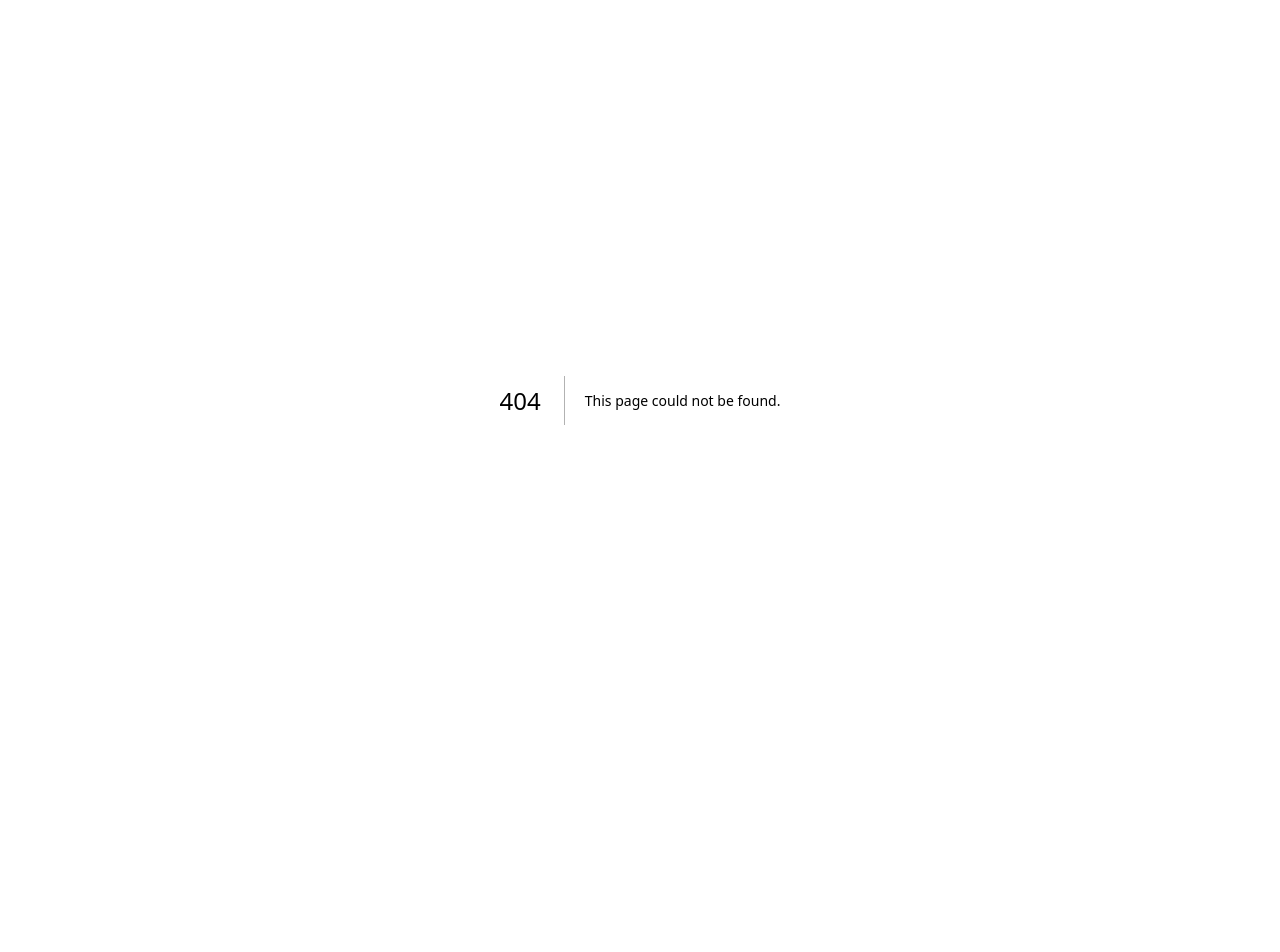
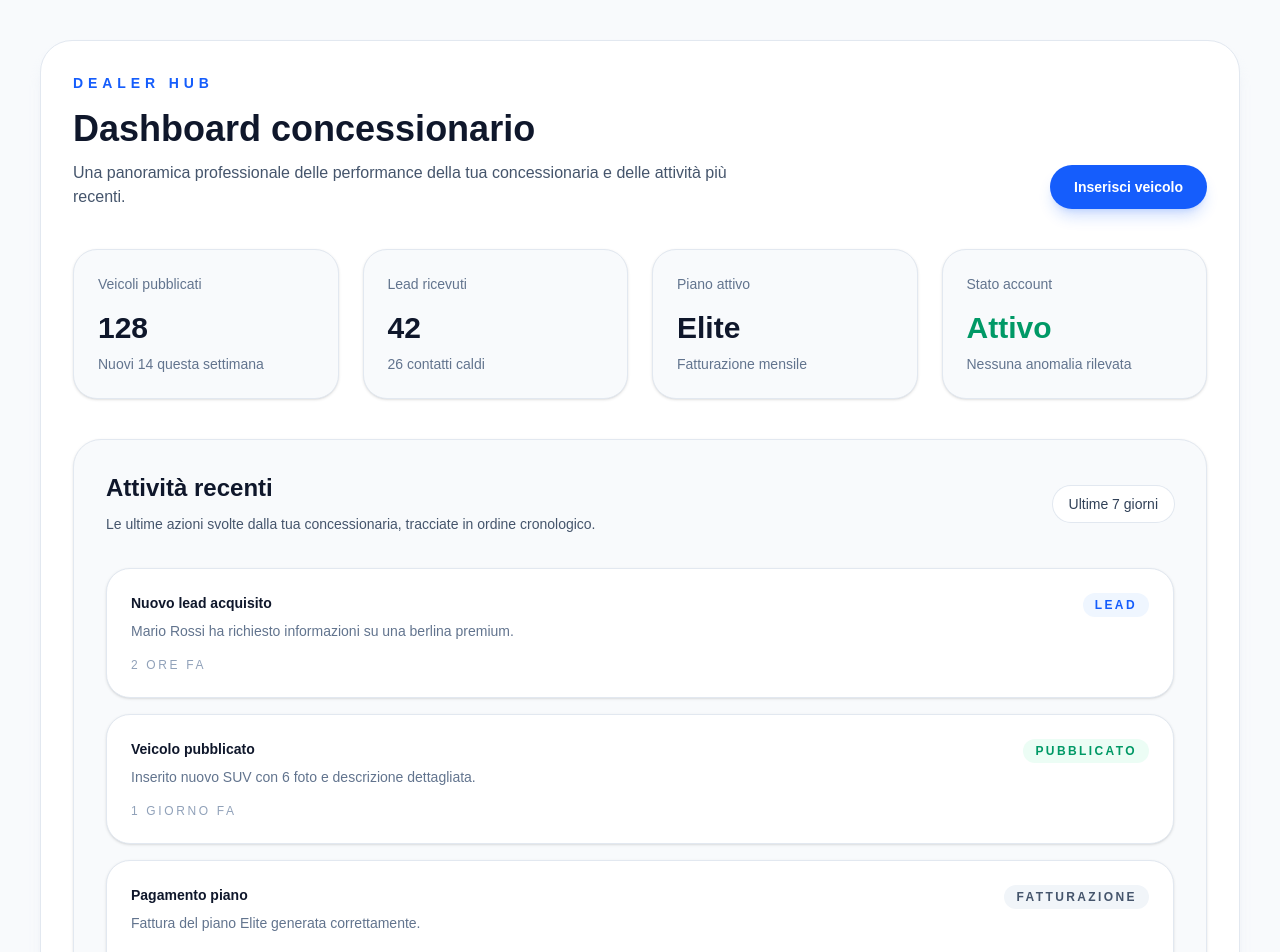
Before and after one commit to Gossocav/dealer-platform, a Next.js app: page /dashboard in a window 1280 px wide. Before the commit this address had no page. Shown: the top 952 px of the page. Before the commit the page ends 800 px from the top, so only its background shows below. Built offline with nearby package versions, Linux system fonts and the light colour scheme.

Commit message:
Aggiunta dashboard concessionario

```diff
--- /dev/null
+++ b/src/app/dashboard/page.tsx
@@ -0,0 +1,104 @@
+export default function DashboardPage() {
+  return (
+    <main className="min-h-screen bg-slate-50 px-4 py-10 sm:px-6 lg:px-10">
+      <div className="mx-auto w-full max-w-7xl">
+        <div className="rounded-[32px] border border-slate-200 bg-white p-6 shadow-lg shadow-slate-200/40 sm:p-8">
+          <div className="flex flex-col gap-6 md:flex-row md:items-end md:justify-between">
+            <div>
+              <p className="text-sm font-semibold uppercase tracking-[0.35em] text-blue-600">
+                Dealer Hub
+              </p>
+              <h1 className="mt-4 text-3xl font-semibold text-slate-900 sm:text-4xl">
+                Dashboard concessionario
+              </h1>
+              <p className="mt-3 max-w-2xl text-sm leading-6 text-slate-600 sm:text-base">
+                Una panoramica professionale delle performance della tua concessionaria e delle attività più recenti.
+              </p>
+            </div>
+            <button className="inline-flex items-center justify-center rounded-3xl bg-blue-600 px-6 py-3 text-sm font-semibold text-white shadow-lg shadow-blue-600/20 transition hover:bg-blue-700 focus:outline-none focus:ring-4 focus:ring-blue-200">
+              Inserisci veicolo
+            </button>
+          </div>
+
+          <div className="mt-10 grid gap-6 xl:grid-cols-4">
+            <div className="rounded-3xl border border-slate-200 bg-slate-50 p-6 shadow-sm">
+              <p className="text-sm font-medium text-slate-500">Veicoli pubblicati</p>
+              <p className="mt-4 text-3xl font-semibold text-slate-900">128</p>
+              <p className="mt-2 text-sm text-slate-500">Nuovi 14 questa settimana</p>
+            </div>
+            <div className="rounded-3xl border border-slate-200 bg-slate-50 p-6 shadow-sm">
+              <p className="text-sm font-medium text-slate-500">Lead ricevuti</p>
+              <p className="mt-4 text-3xl font-semibold text-slate-900">42</p>
+              <p className="mt-2 text-sm text-slate-500">26 contatti caldi</p>
+            </div>
+            <div className="rounded-3xl border border-slate-200 bg-slate-50 p-6 shadow-sm">
+              <p className="text-sm font-medium text-slate-500">Piano attivo</p>
+              <p className="mt-4 text-3xl font-semibold text-slate-900">Elite</p>
+              <p className="mt-2 text-sm text-slate-500">Fatturazione mensile</p>
+            </div>
+            <div className="rounded-3xl border border-slate-200 bg-slate-50 p-6 shadow-sm">
+              <p className="text-sm font-medium text-slate-500">Stato account</p>
+              <p className="mt-4 text-3xl font-semibold text-emerald-600">Attivo</p>
+              <p className="mt-2 text-sm text-slate-500">Nessuna anomalia rilevata</p>
+            </div>
+          </div>
+
+          <section className="mt-10 rounded-[28px] border border-slate-200 bg-slate-50 p-6 shadow-sm sm:p-8">
+            <div className="flex flex-col gap-4 sm:flex-row sm:items-center sm:justify-between">
+              <div>
+                <h2 className="text-2xl font-semibold text-slate-900">Attività recenti</h2>
+                <p className="mt-2 text-sm leading-6 text-slate-600">
+                  Le ultime azioni svolte dalla tua concessionaria, tracciate in ordine cronologico.
+                </p>
+              </div>
+              <span className="inline-flex items-center rounded-full bg-white px-4 py-2 text-sm font-medium text-slate-700 ring-1 ring-slate-200">
+                Ultime 7 giorni
+              </span>
+            </div>
+
+            <div className="mt-8 space-y-4">
+              <div className="rounded-3xl border border-slate-200 bg-white p-5 shadow-sm sm:p-6">
+                <div className="flex items-start justify-between gap-4">
+                  <div>
+                    <p className="text-sm font-semibold text-slate-900">Nuovo lead acquisito</p>
+                    <p className="mt-2 text-sm text-slate-500">Mario Rossi ha richiesto informazioni su una berlina premium.</p>
+                  </div>
+                  <span className="rounded-full bg-blue-50 px-3 py-1 text-xs font-semibold uppercase tracking-[0.2em] text-blue-600">
+                    Lead
+                  </span>
+                </div>
+                <p className="mt-4 text-xs uppercase tracking-[0.22em] text-slate-400">2 ore fa</p>
+              </div>
+
+              <div className="rounded-3xl border border-slate-200 bg-white p-5 shadow-sm sm:p-6">
+                <div className="flex items-start justify-between gap-4">
+                  <div>
+                    <p className="text-sm font-semibold text-slate-900">Veicolo pubblicato</p>
+                    <p className="mt-2 text-sm text-slate-500">Inserito nuovo SUV con 6 foto e descrizione dettagliata.</p>
+                  </div>
+                  <span className="rounded-full bg-emerald-50 px-3 py-1 text-xs font-semibold uppercase tracking-[0.2em] text-emerald-600">
+                    Pubblicato
+                  </span>
+                </div>
+                <p className="mt-4 text-xs uppercase tracking-[0.22em] text-slate-400">1 giorno fa</p>
+              </div>
+
+              <div className="rounded-3xl border border-slate-200 bg-white p-5 shadow-sm sm:p-6">
+                <div className="flex items-start justify-between gap-4">
+                  <div>
+                    <p className="text-sm font-semibold text-slate-900">Pagamento piano</p>
+                    <p className="mt-2 text-sm text-slate-500">Fattura del piano Elite generata correttamente.</p>
+                  </div>
+                  <span className="rounded-full bg-slate-100 px-3 py-1 text-xs font-semibold uppercase tracking-[0.2em] text-slate-600">
+                    Fatturazione
+                  </span>
+                </div>
+                <p className="mt-4 text-xs uppercase tracking-[0.22em] text-slate-400">3 giorni fa</p>
+              </div>
+            </div>
+          </section>
+        </div>
+      </div>
+    </main>
+  );
+}
```
